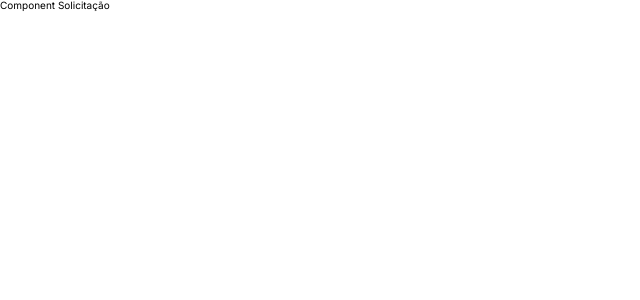
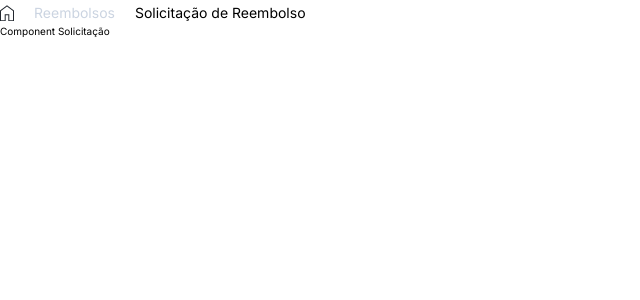
Before and after one commit to rosadevsolutions/2025-vainaweb-sispar, a React (Vite) app: page /solicitacao in a window 1280 px wide. Shown: the top 300 px of the page, without its empty margins (0-640 px from the left). Built offline with nearby package versions, Linux system fonts and the light colour scheme.

Commit message:
component solicitacao com breadcrumb

```diff
--- a/src/components/Solicitacao/Solicitacao.jsx
+++ b/src/components/Solicitacao/Solicitacao.jsx
@@ -1,6 +1,9 @@
+import Breadcrumb from "../Breadcrumb/Breadcrumb"
+
 export default function Solicitacao() {
   return (
     <div>
+      <Breadcrumb page="Reembolsos" activePage="Solicitação de Reembolso" />
       <section>
         Component Solicitação
       </section>
```
